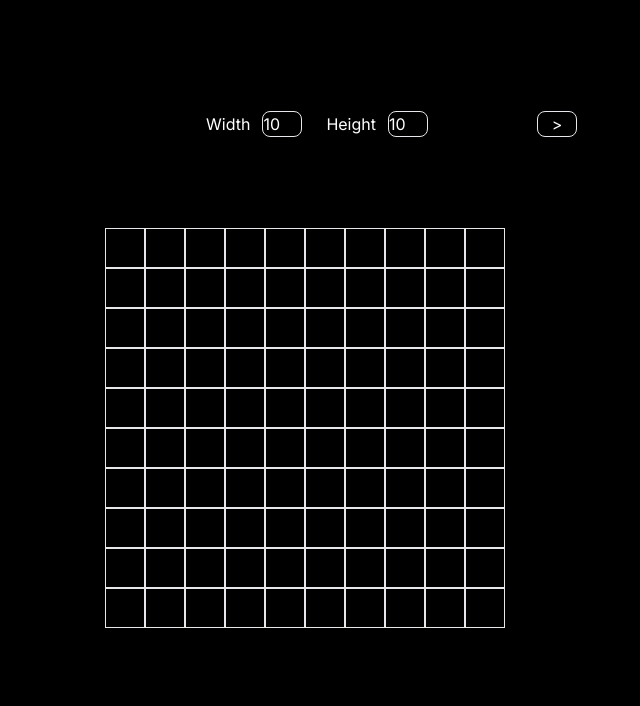
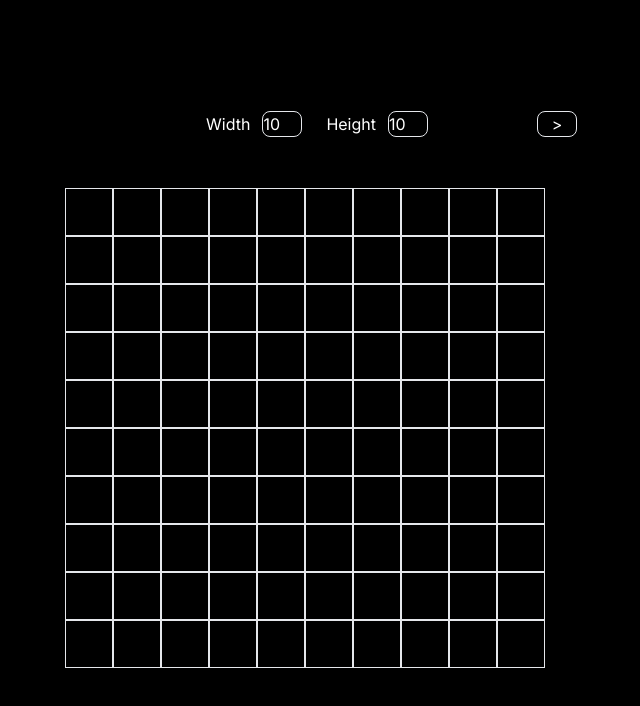
Before and after one commit to Malizma333/kakuro-solver, a Next.js app: page / in a window 1280 px wide. Shown: the top 706 px of the page, without its empty margins (335-975 px from the left). Built offline with nearby package versions, Linux system fonts and the light colour scheme.

Commit message:
text inputs done

```diff
--- a/src/pages/components/board.tsx
+++ b/src/pages/components/board.tsx
@@ -1,4 +1,89 @@
 import type { BoardType } from "@/lib/board"
+
+const cellSize = 'w-12 h-12'
+const halfSize = 'w-6 h-6'
+
+function SizeBoard(board: BoardType) {
+  return [...Array(board.width)].map((_,i) =>
+    <div key={i}>
+      {[...Array(board.height)].map((_,j) =>
+        <div className={`border ${cellSize} bg-black`} key={j}/>
+      )}
+    </div>
+  )
+}
+
+function ColorBoard(board: BoardType, setBoard: Function, swatch: 0 | 1) {
+  return [...Array(board.width)].map((_,i) =>
+    <div key={i}>
+      {[...Array(board.height)].map((_,j) => {
+        return <div
+          className={`border ${cellSize} cursor-pointer bg-${
+            board.state[i][j].type === 1 ? 'white' : 'black'
+          }`}
+          key={j}
+          onClick={() => {
+            const boardState = [...board.state];
+            boardState[i][j].type = swatch;
+            setBoard({...board, state: boardState});
+          }}
+        />
+      }
+      )}
+    </div>
+  )
+}
+
+function Hint(i: number, j: number, board: BoardType, setBoard: Function) {
+  return <div>
+    <input
+      className={`${halfSize} bg-transparent text-center float-right`}
+      type='number'
+      min={3}
+      max={45}
+      value={board.state[i][j].data[0]}
+      onChange={(e) => {
+        const boardState = {...board.state};
+        boardState[i][j].data[0] = Math.max(3, Math.min(45, parseInt(e.target.value)));
+        setBoard({...board, state: boardState} as BoardType)
+      }}
+    />
+    <input
+      className={`${halfSize} bg-transparent text-center`}
+      type='number'
+      min={3}
+      max={45}
+      value={board.state[i][j].data[1]}
+      onChange={(e) => {
+        const boardState = {...board.state};
+        boardState[i][j].data[1] = Math.max(3, Math.min(45, parseInt(e.target.value)));
+        setBoard({...board, state: boardState} as BoardType)
+      }}
+    />
+  </div>
+}
+
+function TextBoard(board: BoardType, setBoard: Function) {
+  return [...Array(board.width)].map((_,i) =>
+    <div key={i}>
+      {[...Array(board.height)].map((_,j) => {
+        switch(board.state[i][j].type) {
+          case 0:
+            return <div className={`border ${cellSize} bg-black`} key={j}/>
+          case 1:
+            return <div className={`border ${cellSize} bg-white`} key={j}/>
+          case 2:
+            return <div className={`border ${cellSize} bg-white bg-diagonal text-black`} key={j}>
+              {Hint(i, j, board, setBoard)}
+            </div>
+          default:
+            return null
+        }
+      }
+      )}
+    </div>
+  )
+}
 
 export default function BoardComponent(
   {props}:{props: {
@@ -9,33 +94,9 @@ export default function BoardComponent(
 ) {
   return (
     <div className="w-full flex-1 m-5 flex justify-center items-center">
-      {props.toolPage === 0 &&
-      [...Array(props.board.width)].map((_,i) =>
-        <div key={i}>
-          {[...Array(props.board.height)].map((_,j) =>
-            <div className="border w-10 h-10 bg-black" key={j}/>
-          )}
-        </div>
-      )}
-      {props.toolPage === 1 &&
-      [...Array(props.board.width)].map((_,i) =>
-        <div key={i}>
-          {[...Array(props.board.height)].map((_,j) => {
-            return <div
-              className={`border w-10 h-10 cursor-pointer bg-${
-                props.board.state[i][j].type === 0 ? 'black' : 'white'
-              }`}
-              key={j}
-              onClick={() => {
-                const boardState = [...props.board.state];
-                boardState[i][j].type = props.swatch;
-                props.setBoard({...props.board, state: boardState});
-              }}
-            />
-          }
-          )}
-        </div>
-      )}
+      {props.toolPage === 0 && SizeBoard(props.board)}
+      {props.toolPage === 1 && ColorBoard(props.board, props.setBoard, props.swatch)}
+      {props.toolPage === 2 && TextBoard(props.board, props.setBoard)}
     </div>
   )
 }
--- a/src/styles/globals.css
+++ b/src/styles/globals.css
@@ -23,3 +23,11 @@ body {
     text-wrap: balance;
   }
 }
+
+@layer base {
+  input[type="number"]::-webkit-inner-spin-button,
+  input[type="number"]::-webkit-outer-spin-button {
+    -webkit-appearance: none;
+    margin: 0;
+  }
+}
--- a/tailwind.config.ts
+++ b/tailwind.config.ts
@@ -12,6 +12,12 @@ const config: Config = {
         "gradient-radial": "radial-gradient(var(--tw-gradient-stops))",
         "gradient-conic":
           "conic-gradient(from 180deg at 50% 50%, var(--tw-gradient-stops))",
+        "diagonal": `linear-gradient(to top right,
+          rgba(0,0,0,0) 0%,
+          rgba(0,0,0,0) calc(50% - 0.8px),
+          rgba(0,0,0,1) 50%,
+          rgba(0,0,0,0) calc(50% + 0.8px),
+          rgba(0,0,0,0) 100%)`
       },
     },
   },
```
